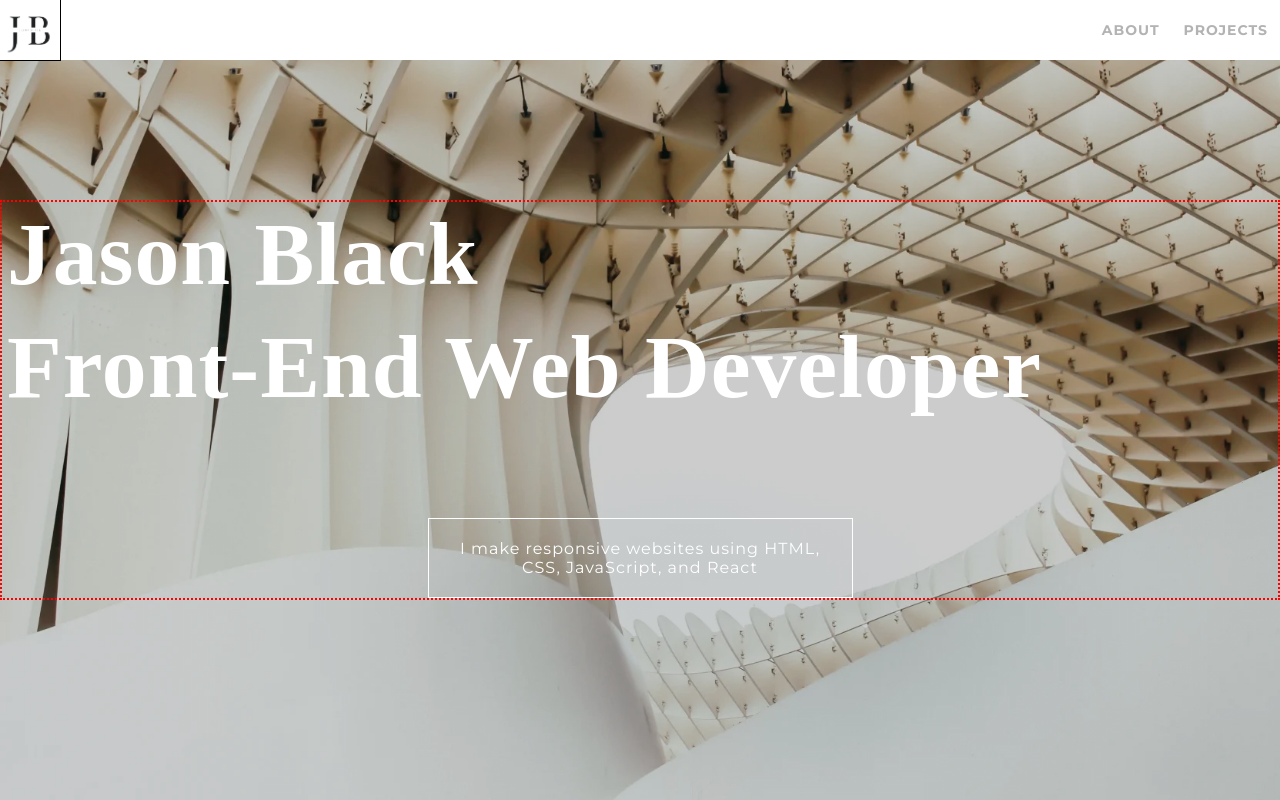
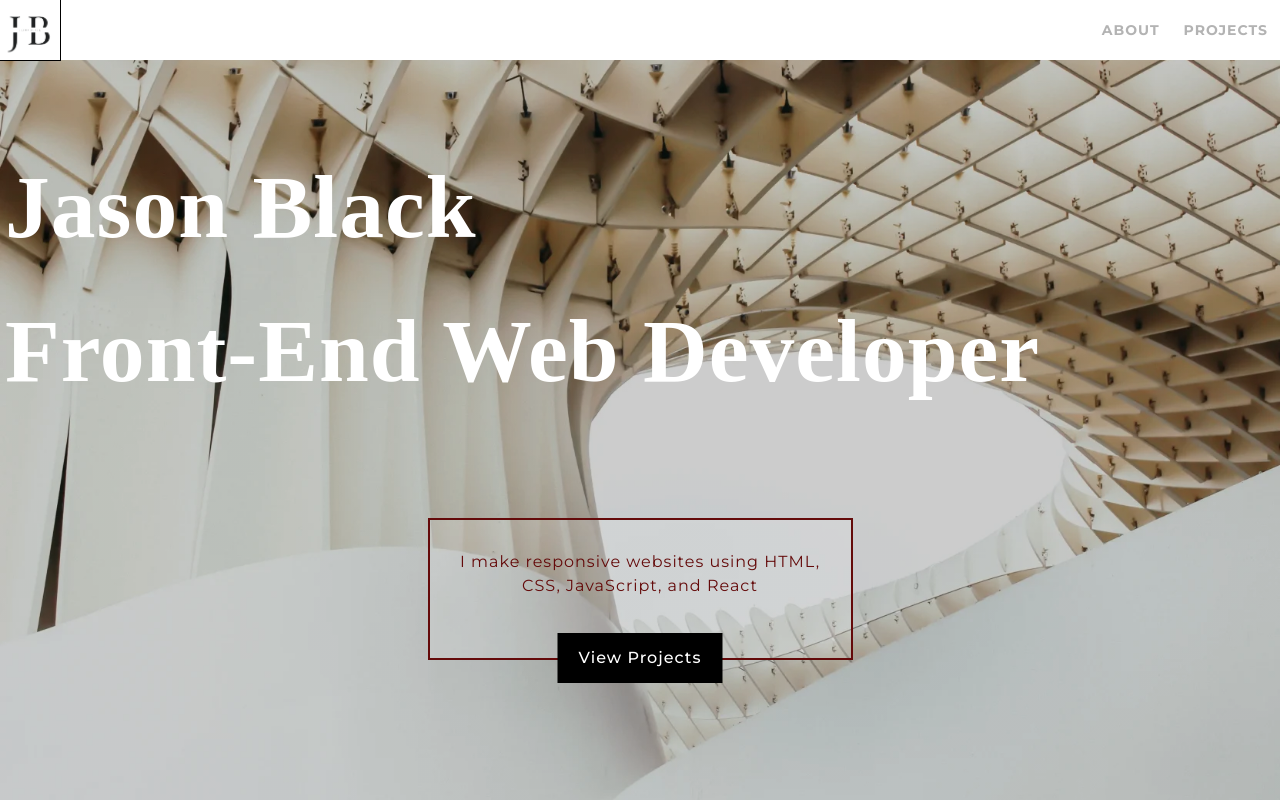
Before and after one commit to j-a-black/portfolio-v4, a React (Create React App) app: page / in a window 1280 px wide. Built offline with nearby package versions, Linux system fonts and the light colour scheme; a web font is replaced by a local one.

Commit message:
restyled callout box and btn

```diff
--- /dev/null
+++ b/src/components/button-link/button-link.component.jsx
@@ -0,0 +1,13 @@
+import "./button-link.styles.scss";
+
+const ButtonLink = ({ styleClassName, href, buttonText, ...otherProps }) => {
+  return (
+    <>
+      <a className={styleClassName} href={href} {...otherProps}>
+        {buttonText}
+      </a>
+    </>
+  );
+};
+
+export default ButtonLink;
--- /dev/null
+++ b/src/components/button-link/button-link.styles.scss
@@ -0,0 +1,39 @@
+@import "../../sassStyles/variables";
+
+.btn {
+  min-width: 16.5rem;
+  width: 100%;
+  height: 5rem;
+  color: white;
+  font-weight: 500;
+  padding: 1rem 2rem;
+  cursor: pointer;
+  outline: none;
+  display: grid;
+  place-items: center;
+  background: linear-gradient(to right, black 34%, white 65%);
+  background-size: 300% 100%;
+  background-position: left bottom;
+  transition: 200ms ease;
+  -webkit-transition: 200ms ease;
+  -moz-transition: 200ms ease;
+  -ms-transition: 200ms ease;
+  -o-transition: 200ms ease;
+
+  &:hover {
+    background-position: right bottom;
+    color: $mahogany;
+  }
+}
+
+.position-active {
+  position: absolute;
+  max-width: 16.5rem;
+  bottom: -2.5rem;
+  left: 50%;
+  transform: translate(-50%, 0rem);
+  -webkit-transform: translate(-50%, 0rem);
+  -moz-transform: translate(-50%, 0rem);
+  -ms-transform: translate(-50%, 0rem);
+  -o-transform: translate(-50%, 0rem);
+}
--- a/src/components/hero/hero.component.jsx
+++ b/src/components/hero/hero.component.jsx
@@ -1,4 +1,6 @@
 import React, { useState, useEffect } from "react";
+
+import ButtonLink from "../button-link/button-link.component";
 
 import "./hero.styles.scss";
 
@@ -50,9 +52,16 @@ const Hero = () => {
             <span className="header-main">Jason Black </span>
             <span className="header-sub">Front-End Web Developer</span>
           </h1>
-          <span className="callout-box">
-            I make responsive websites using HTML, CSS, JavaScript, and React
-          </span>
+          <div className="callout-box">
+            <span>
+              I make responsive websites using HTML, CSS, JavaScript, and React
+            </span>
+            <ButtonLink
+              href="#"
+              buttonText="View Projects"
+              styleClassName="btn position-active"
+            ></ButtonLink>
+          </div>
         </div>
       </div>
     </section>
--- a/src/components/hero/hero.styles.scss
+++ b/src/components/hero/hero.styles.scss
@@ -11,22 +11,20 @@
   color: white;
 
   .hero-content {
-    border: 2px dotted red;
+    // border: 2px dotted red;
     padding: 0 0.5rem;
     position: absolute;
     width: 100%;
     max-width: 200rem;
-    min-height: 50%;
+    min-height: 30%;
     display: flex;
     flex-direction: column;
-    justify-content: space-between;
   }
 
   .hero-header {
     font-family: $italiana;
-    // font-size: 2.2rem;
     font-size: clamp(2.2rem, 7vw, 12rem);
-
+    margin-bottom: clamp(10rem, 7vw, 16rem);
     text-align: center;
     letter-spacing: 0.1rem;
 
@@ -41,22 +39,28 @@
   }
 
   .callout-box {
+    position: relative;
     margin: 0 auto;
-    border: 1px solid white;
-    padding: 2rem 1rem;
+    border: 2px double $mahogany;
+    background-color: rgba(255, 255, 255, 0.156);
+    padding: 3rem 1rem 6rem 1rem;
     width: 100%;
     max-width: 42.5rem;
     display: block;
     font-size: 1.6rem;
     text-align: center;
     letter-spacing: 0.1rem;
+    color: $mahogany;
+
+    span {
+      display: block;
+    }
   }
 }
 
 @media (min-width: 425px) {
   .hero {
     .hero-header {
-      // font-size: 3.5rem;
       text-align: left;
     }
   }
--- a/src/index.scss
+++ b/src/index.scss
@@ -10,16 +10,79 @@
 
 html {
   font-size: 62.5%; //10px
-}
 
-body {
-  width: 100%;
-  font-family: "Montserrat", sans-serif;
-  background-color: white;
-  // overflow-x: hidden;
+  &:focus-within {
+    scroll-behavior: smooth;
+  }
 }
 
 a {
   text-decoration: none;
   color: $grayscale-70;
 }
+
+/* Remove default margin */
+body,
+h1,
+h2,
+h3,
+h4,
+p,
+figure,
+blockquote,
+dl,
+dd {
+  margin: 0;
+}
+
+/* Remove list styles on ul, ol elements with a list role, which suggests default styling will be removed */
+ul[role="list"],
+ol[role="list"] {
+  list-style: none;
+}
+
+/* Set core body defaults */
+body {
+  width: 100%;
+  font-family: "Montserrat", sans-serif;
+  background-color: white;
+  min-height: 100vh;
+  text-rendering: optimizeSpeed;
+  line-height: 1.5;
+}
+
+/* A elements that don't have a class get default styles */
+a:not([class]) {
+  text-decoration-skip-ink: auto;
+}
+
+/* Make images easier to work with */
+img,
+picture {
+  max-width: 100%;
+  display: block;
+}
+
+/* Inherit fonts for inputs and buttons */
+input,
+button,
+textarea,
+select {
+  font: inherit;
+}
+
+/* Remove all animations, transitions and smooth scroll for people that prefer not to see them */
+@media (prefers-reduced-motion: reduce) {
+  html:focus-within {
+    scroll-behavior: auto;
+  }
+
+  *,
+  *::before,
+  *::after {
+    animation-duration: 0.01ms !important;
+    animation-iteration-count: 1 !important;
+    transition-duration: 0.01ms !important;
+    scroll-behavior: auto !important;
+  }
+}
```
